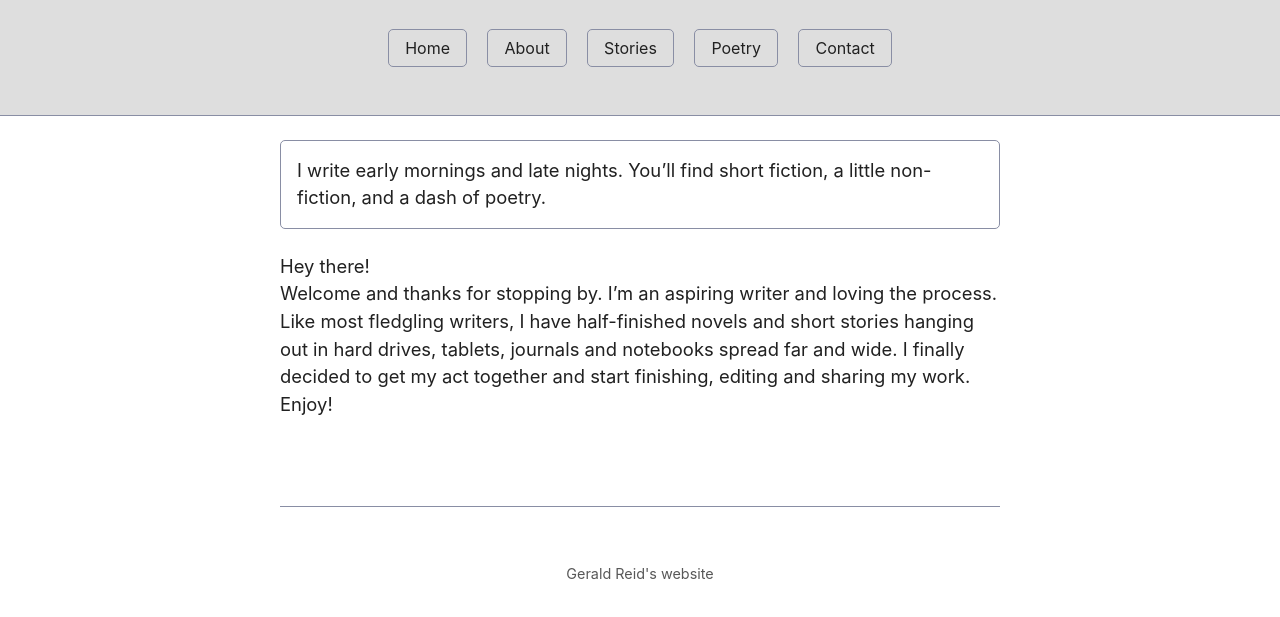
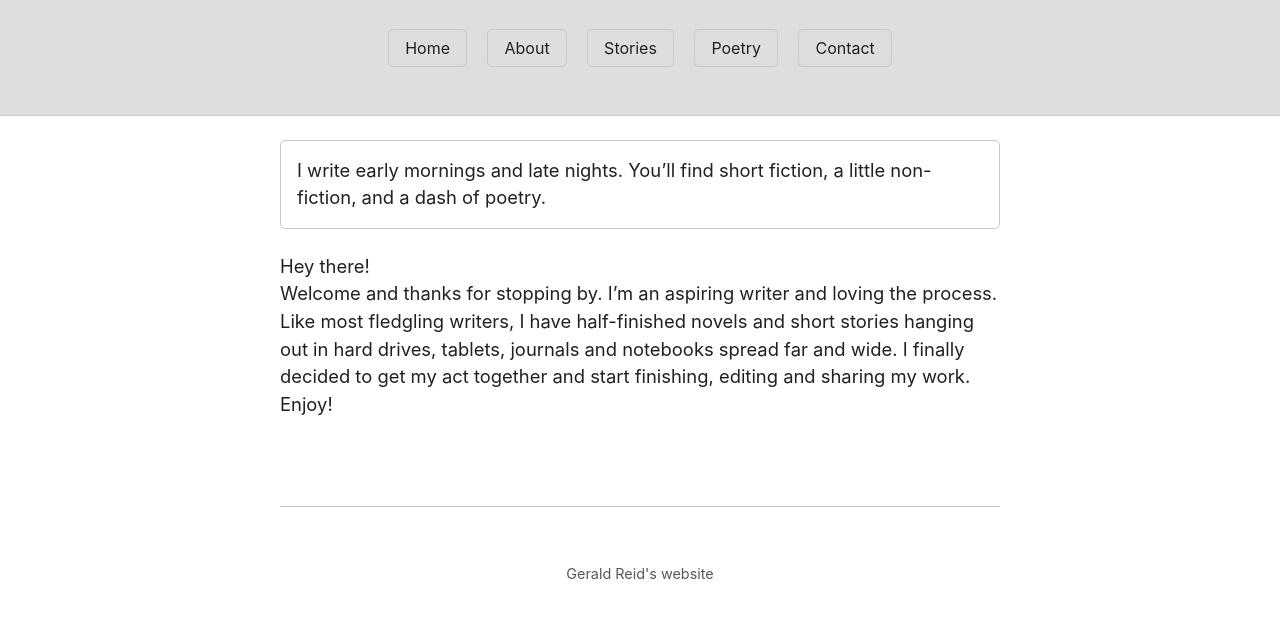
Before and after one commit to geraldreidwriter/geraldreid.github.io, a plain HTML site: page index.html in a window 1280 px wide. Shown: the part 131-748 px from the top of the page. Drawn offline with Linux system fonts and the light colour scheme.

Commit message:
changed border color

```diff
--- a/GeraldReid.css
+++ b/GeraldReid.css
@@ -12,7 +12,7 @@
   --accent-bg: #dedede;
   --text: #212121;
   --text-light: #585858;
-  --border: #898EA4;
+  --border: #c9c9c9;
   --accent: #e28812;
   --accent-hover: #e28812;
   --accent-text: var(--bg);
```
